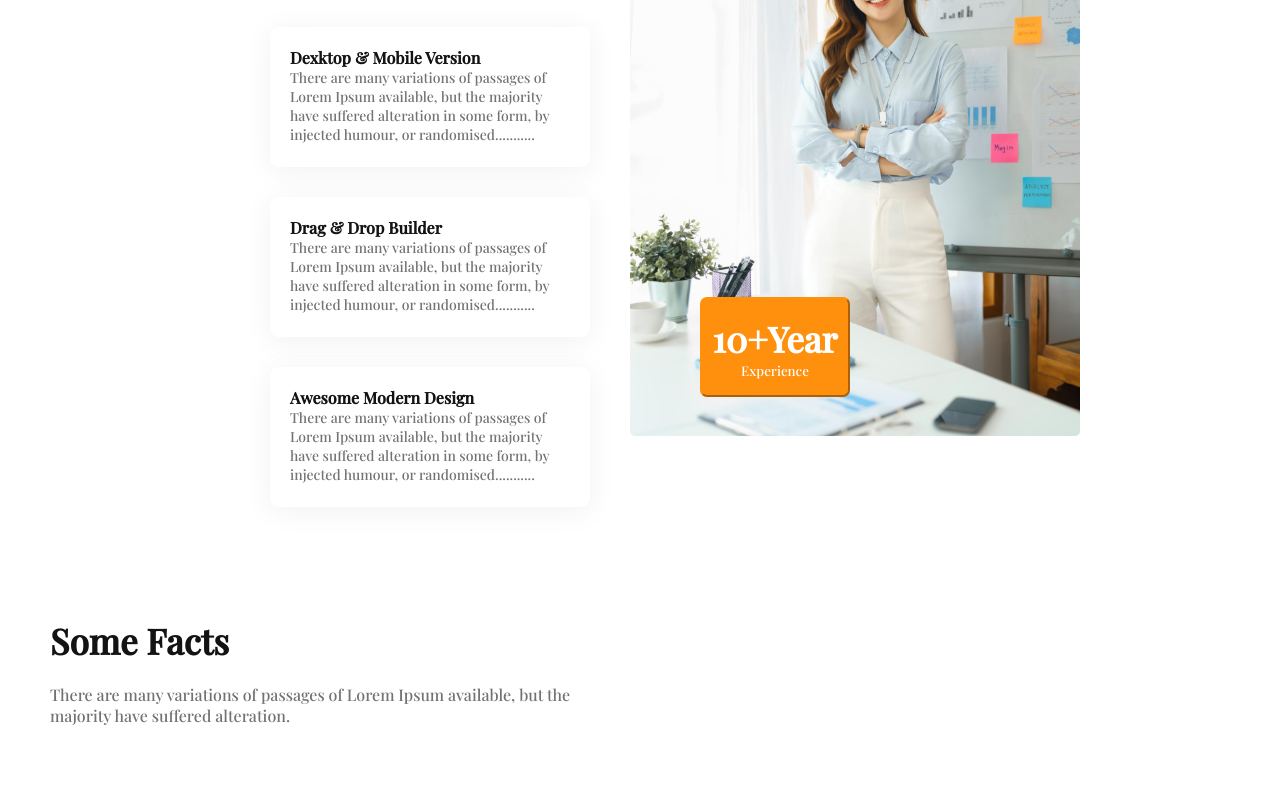
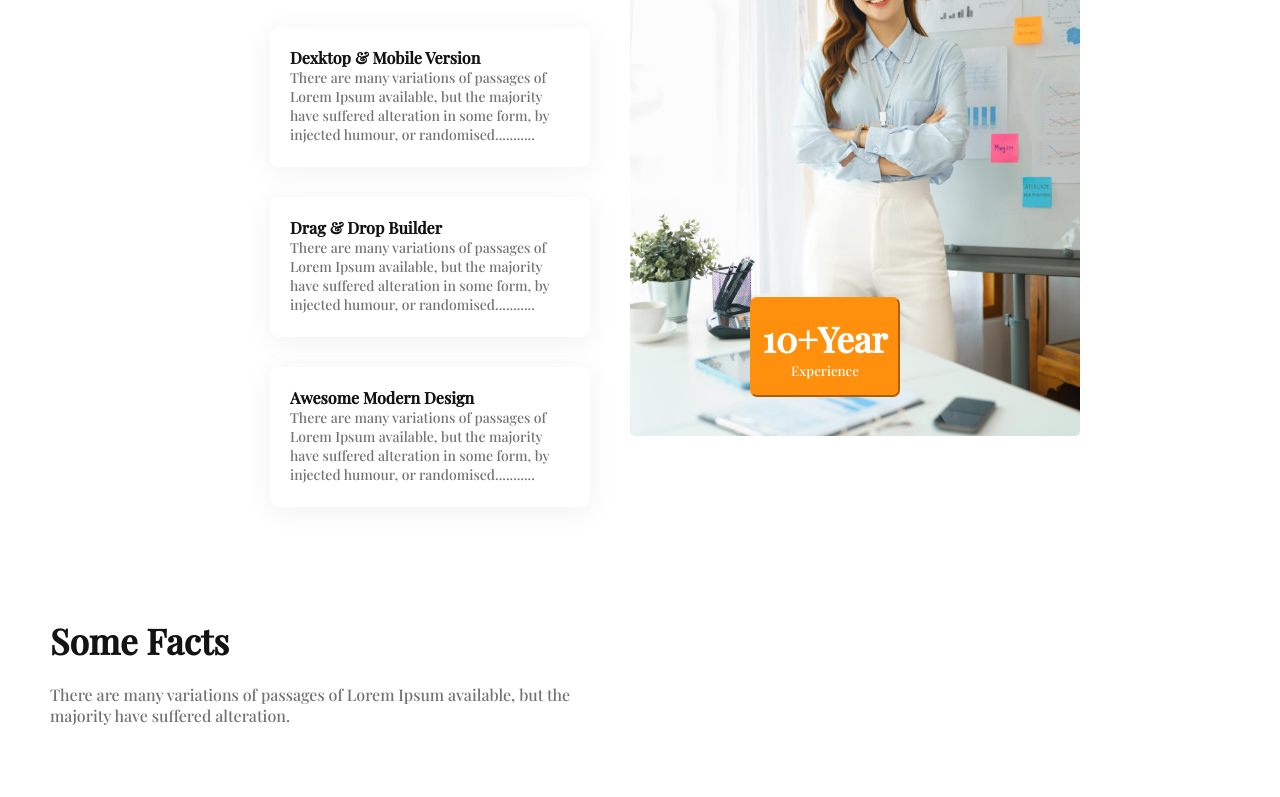
Before and after one commit to mehedihasan42/G3-Architects, a plain HTML site: page index.html in a window 1280 px wide. Shown: the part 1903-2700 px from the top of the page. Drawn offline with nearby package versions, Linux system fonts and the light colour scheme.

Commit message:
commited

```diff
--- a/style/styles.css
+++ b/style/styles.css
@@ -165,7 +165,7 @@ main {
   margin-left: 500px;
   position: absolute;
   top: 2200px;
-  left: 200px;
+  left: 250px;
 }
 
 .btn-primary-2 span {
```
